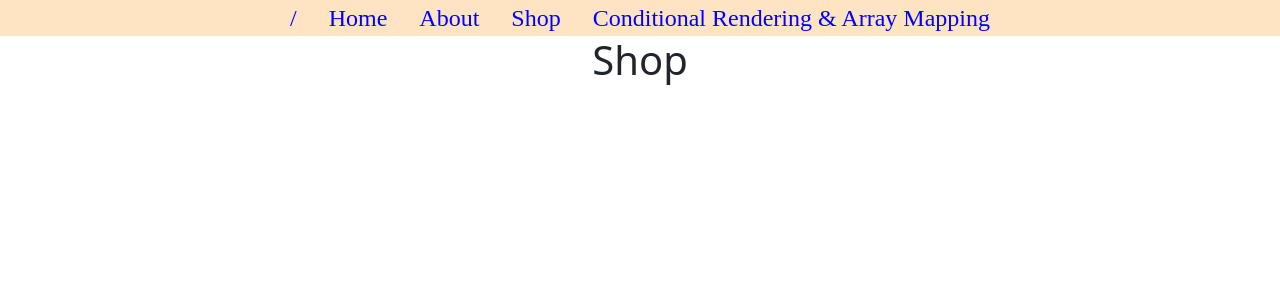
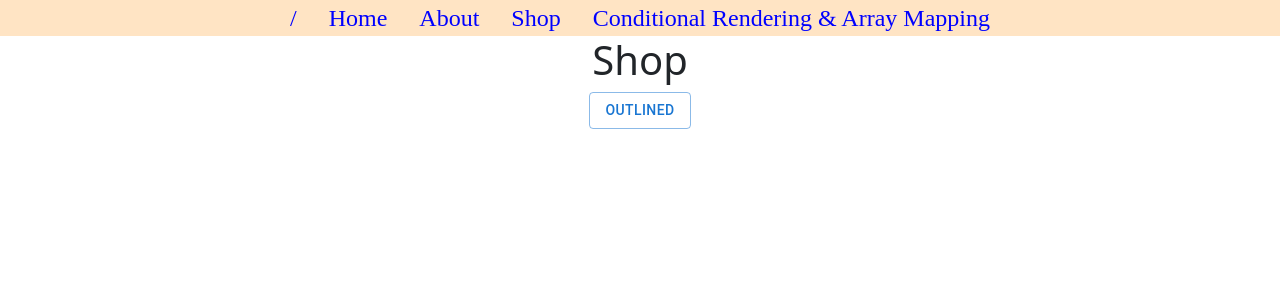
Before and after one commit to FrankECf0806/fcf-app, a React (Create React App) app: page /shop in a window 1280 px wide. Shown: the top 300 px of the page. Built offline with nearby package versions, Linux system fonts and the light colour scheme; a web font is replaced by a local one.

Commit message:
[Mui] 	- Implemented and use MUI components

```diff
--- a/src/Components/Shop.js
+++ b/src/Components/Shop.js
@@ -1,9 +1,11 @@
 import React from 'react'
+import { Button } from '@mui/material'
 
 export default function Shop() {
   return (
     <div>
         <h1>Shop</h1>
+        <Button variant='outlined'>Outlined</Button>
     </div>
   )
 }
```
